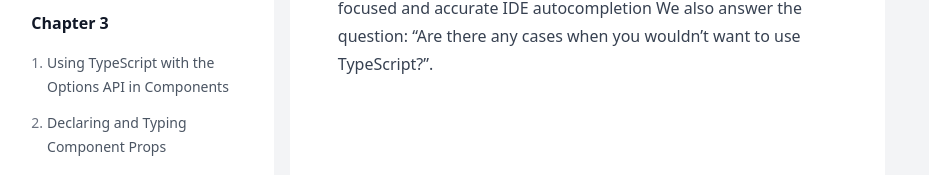
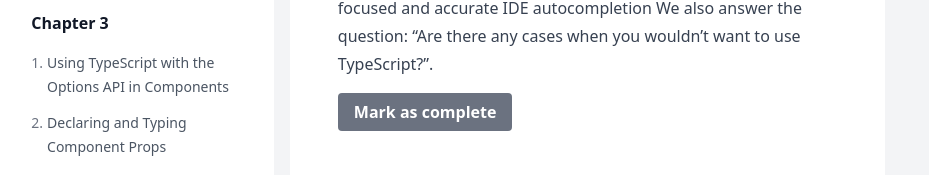
Before and after one commit to chaderenyore/Mastering-Nuxt, a Nuxt app: page /course/chapter/1-chapter-1/lesson/1-introduction-to-typescript-with-vue-js-3 in a window 1280 px wide. Shown: the part 741-916 px from the top of the page, without its empty margins (198-1127 px from the left). Built offline with nearby package versions, Linux system fonts and the light colour scheme.

Commit message:
Feat - Tracking Progress with useState

```diff
--- /dev/null
+++ b/components/LessonCompleteButton.vue
@@ -0,0 +1,33 @@
+<template>
+  <label
+    class="rounded text-white font-bold py-2 px-4 cursor-pointer"
+    :class="{
+      'bg-green-500': modelValue,
+      'bg-gray-500': !modelValue,
+    }"
+  >
+    <input
+      type="checkbox"
+      :value="modelValue"
+      @input="() => $emit('update:modelValue', !modelValue)"
+      class="hidden"
+    />
+    {{ modelValue ? 'Completed!' : 'Mark as complete' }}
+  </label>
+</template>
+
+<script setup>
+defineProps({
+  modelValue: {
+    type: Boolean,
+    default: false,
+  },
+});
+defineEmits(['update:modelValue']);
+</script>
+
+<style scoped>
+::selection {
+  display: none;
+}
+</style>
--- a/pages/course/chapter/[chapterSlug]/lesson/[lessonSlug].vue
+++ b/pages/course/chapter/[chapterSlug]/lesson/[lessonSlug].vue
@@ -22,6 +22,10 @@
     </div>
     <VideoPlayer v-if="lesson.videoId" :videoId="lesson.videoId" />
     <p>{{ lesson.text }}</p>
+    <LessonCompleteButton
+      :model-value="isLessonComplete"
+      @update:model-value="toggleComplete"
+    />
   </div>
 </template>
 
@@ -48,4 +52,24 @@
   useHead({
     title: pageTitle,
   });
+
+  const progress = useState('progress', () => {
+    return [];
+  });
+  const isLessonComplete = computed(() => {
+    if (!progress.value[chapter.value.number - 1]) {
+      return false;
+    }
+    if (!progress.value[chapter.value.number - 1][lesson.value.number - 1]) {
+      return false;
+    }
+    return progress.value[chapter.value.number - 1][lesson.value.number - 1];
+  });
+  const toggleComplete = () => {
+    if (!progress.value[chapter.value.number - 1]) {
+      progress.value[chapter.value.number - 1] = [];
+    }
+    progress.value[chapter.value.number - 1][lesson.value.number - 1] =
+      !isLessonComplete.value;
+  };
 </script>
```
